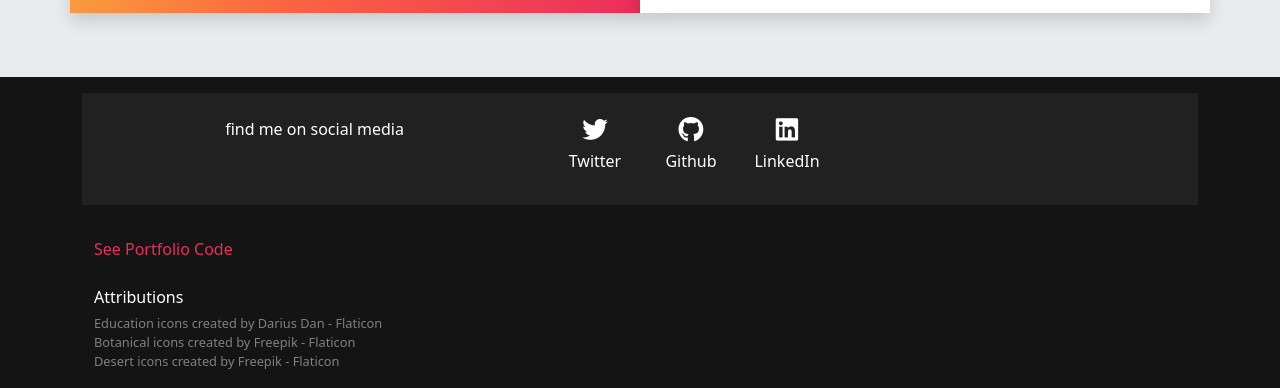
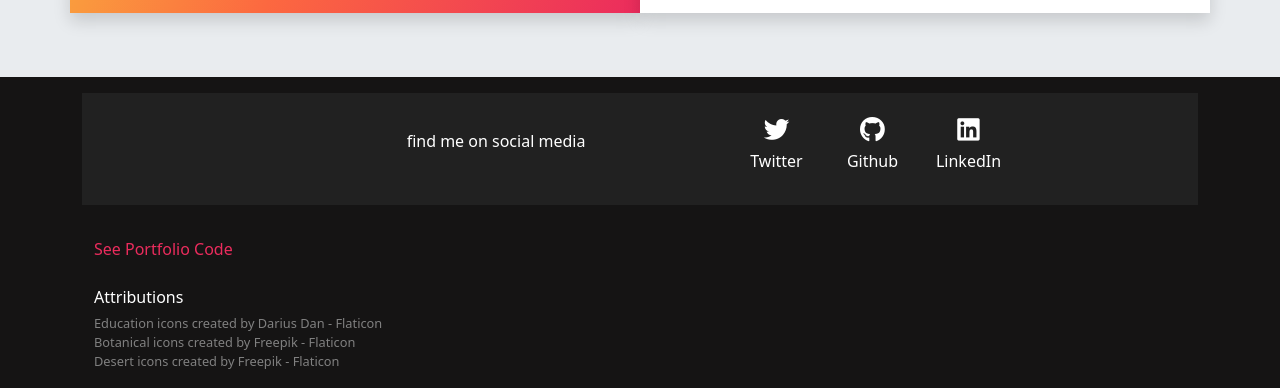
Before and after one commit to mhayakawa1/Portfolio-2.0, a website: page index.html in a window 1280 px wide. Shown: the part 3355-3743 px from the top of the page. Drawn offline with nearby package versions, Linux system fonts and the light colour scheme; files that its build step writes are made by us from their sources.

Commit message:
Update index.html

```diff
--- a/index.html
+++ b/index.html
@@ -325,19 +325,26 @@
   <!-- START THE SOCIAL MEDIA CONTENT -->
   <div class="footer-sm" style="background-color: #212121;">
     <div class="container">
-      <div class="row py-4 text-center text-white">
-        <div class="col-lg-5 col-md-6 mb-4 mb-md-0">
+      <div id="sm-container" class="row py-4 text-center text-white">
+        <p id="sm-text" class="col-lg-5 col-md-6 text-white">
           find me on social media
-        </div>
-        <div class="col-lg-7 col-md-6 sm-links">
+        </p>
+        <!--
+        <div id="sm-text" class="col-lg-5 col-md-6 mb-4 mb-md-0">
+          find me on social media
+          <a href="https://github.com/makihaya" target="_blank">
+          <a href="https://twitter.com/MakiHayakawa2" target="_blank">
+          <a href="https://www.linkedin.com/in/maki-hayakawa-4760041b9/" target="_blank">
+        </div>-->
+        <div class="sm-links">
+          <!---->
+          <a href="https://twitter.com/MakiHayakawa2" target="_blank"><i class="link-item fab fa-twitter"></i></a>
+          <a href="https://github.com/makihaya" target="_blank"><i class="link-item fab fa-github"></i></a>
+          <a href="https://www.linkedin.com/in/maki-hayakawa-4760041b9/" target="_blank"><i class="link-item fab fa-linkedin"></i></a>
 
-          <a href="#"><i class="link-item fab fa-twitter"></i></a>
-          <a href="#"><i class="link-item fab fa-github"></i></a>
-          <a href="#"><i class="link-item fab fa-linkedin"></i></a>
-
-          <p class="link-item grid-logo">Twitter</p>
-          <p class="link-item grid-logo">Github</p>
-          <p class="link-item grid-logo">LinkedIn</p>
+          <a href="https://twitter.com/MakiHayakawa2" target="_blank" class="link-item">Twitter</a>
+          <a href="https://github.com/makihaya" target="_blank" class="link-item">Github</a>
+          <a href="https://www.linkedin.com/in/maki-hayakawa-4760041b9/" target="_blank" class="link-item">LinkedIn</a>
         </div>
       </div>
     </div>
```
